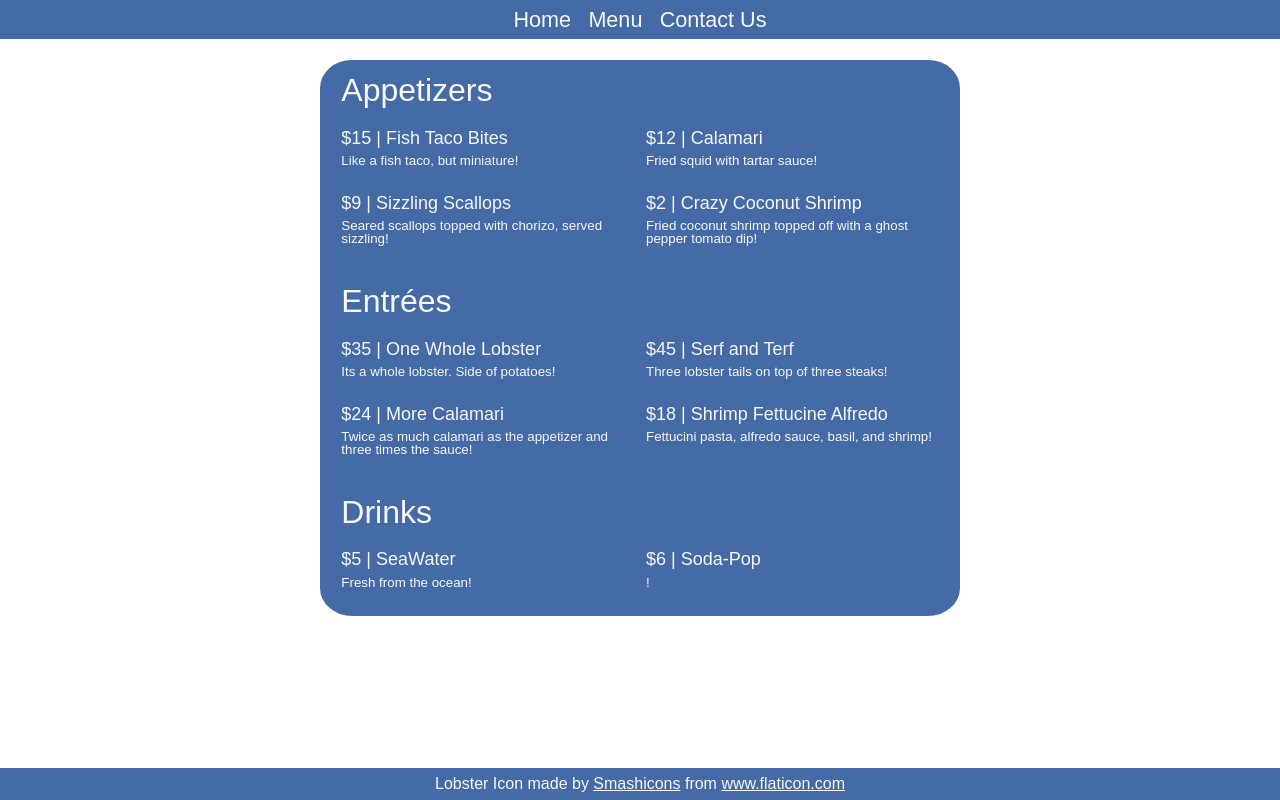
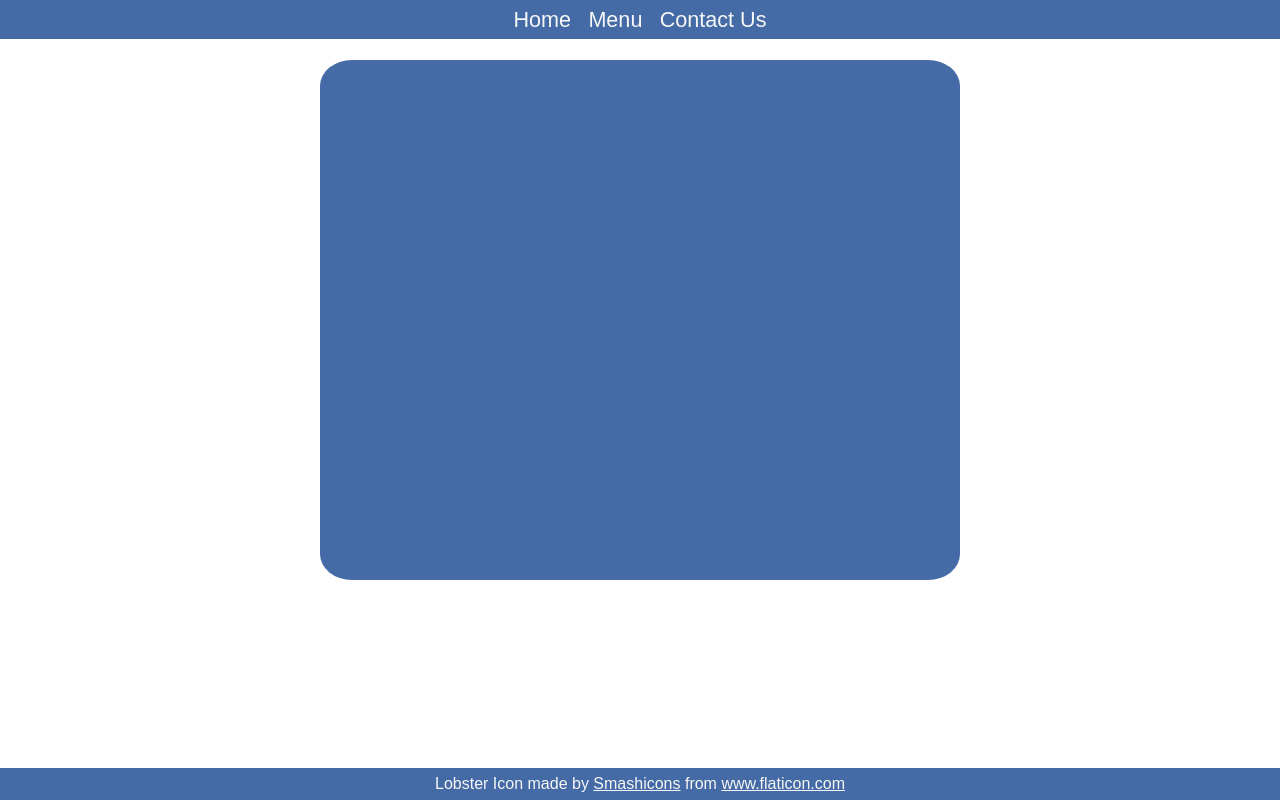
Before and after one commit to seanmr7/restaurant-page, a plain HTML site: page index.html in a window 1280 px wide. Drawn offline with Linux system fonts and the light colour scheme; a web font is replaced by a local one.

```diff
--- a/index.html
+++ b/index.html
@@ -19,43 +19,7 @@
       </ul>
     </header>
     <div id="content">
-      <div id="menu_container">
-        <h1 class="menu-header">Appetizers</h1>
-        <div class="left-col">
-          <div class="dish-name">$15 | Fish Taco Bites</div>
-          <div class="description">Like a fish taco, but miniature!</div>
-          <div class="dish-name">$9 | Sizzling Scallops</div>
-          <div class="description">Seared scallops topped with chorizo, served sizzling!</div>
-        </div>
-        <div class="right-col">
-          <div class="dish-name">$12 | Calamari</div>
-          <div class="description">Fried squid with tartar sauce!</div>
-          <div class="dish-name">$2 | Crazy Coconut Shrimp</div>
-          <div class="description">Fried coconut shrimp topped off with a ghost pepper tomato dip!</div>
-        </div>
-        <h1 class="menu-header">Entrées</h1>
-        <div class="left-col">
-          <div class="dish-name">$35 | One Whole Lobster</div>
-          <div class="description">Its a whole lobster. Side of potatoes!</div>
-          <div class="dish-name">$24 | More Calamari</div>
-          <div class="description">Twice as much calamari as the appetizer and three times the sauce!</div>
-        </div>
-        <div class="right-col">
-          <div class="dish-name">$45 | Serf and Terf</div>
-          <div class="description">Three lobster tails on top of three steaks!</div>
-          <div class="dish-name">$18 | Shrimp Fettucine Alfredo</div>
-          <div class="description">Fettucini pasta, alfredo sauce, basil, and shrimp!</div>
-        </div>
-        <h1 class="menu-header">Drinks</h1>
-        <div class="left-col">
-          <div class="dish-name">$5 | SeaWater</div>
-          <div class="description">Fresh from the ocean!</div>
-        </div>
-        <div class="right-col">
-          <div class="dish-name">$6 | Soda-Pop</div>
-          <div class="description">!</div>
-        </div>
-      </div>
+
     </div>
     <footer>
       <ul>
```
